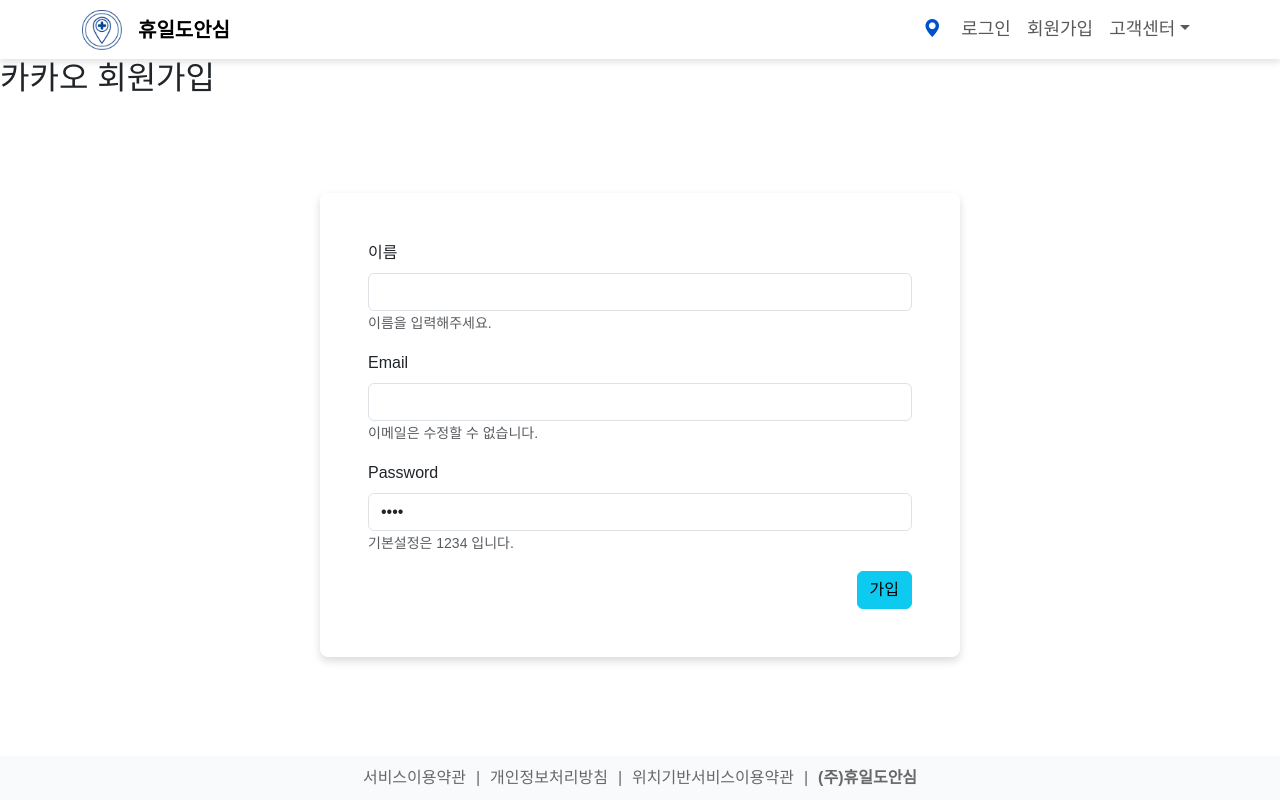
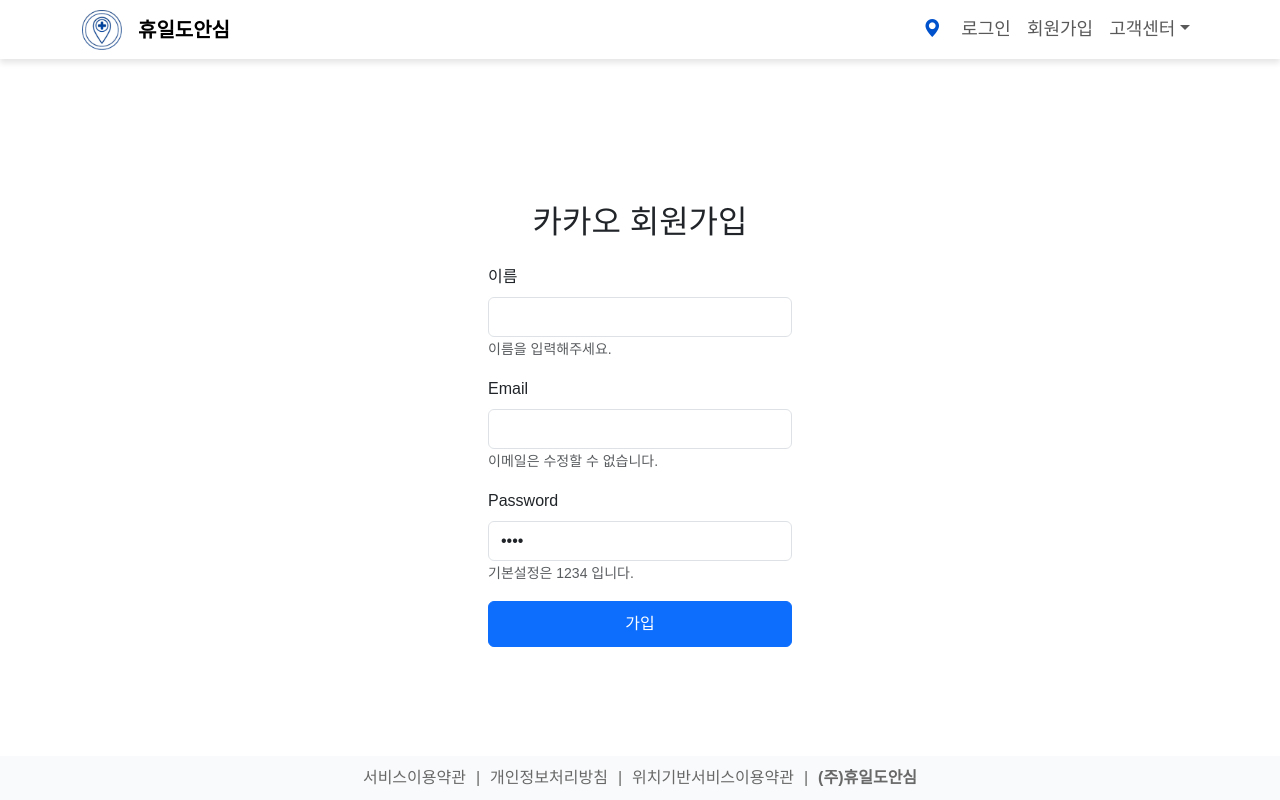
Before and after one commit to crystal-pak/Safeevenonholidays, a React (Create React App) app in the folder Safeevenonholidays-react/: page /member/modify in a window 1280 px wide. Built offline with nearby package versions, Linux system fonts and the light colour scheme; no server answers; a web font is replaced by a local one.

Commit message:
feat: 카카오 회원가입 디자인 수정

```diff
--- a/Safeevenonholidays-react/src/UserAccount/KakaoModifyPage.js
+++ b/Safeevenonholidays-react/src/UserAccount/KakaoModifyPage.js
@@ -4,7 +4,6 @@
 const KakaoModifyPage = () => {
   return (
     <>
-    <h2>카카오 회원가입</h2>
     <KakaoModifyComponent />
     </>
   )
--- a/Safeevenonholidays-react/src/component/member/KakaoModifyComponent.js
+++ b/Safeevenonholidays-react/src/component/member/KakaoModifyComponent.js
@@ -41,10 +41,11 @@
   return (
     <>
         <div className='d-flex justify-content-center my-5'>
-            <Card className='w-50 p-5 mt-5'>
+            <div className='card-login p-5 mt-5'>
+            <h2 className='text-center mb-4'>카카오 회원가입</h2>
                 <Form.Group className="mb-3" controlId="formBasicName">
                     <Form.Label>이름</Form.Label>
-                    <Form.Control type="text" name='name' value={member.name} onChange={handleChange} />
+                    <Form.Control type="text" name='name' value={member.name} onChange={handleChange} className='mb-0' />
                     <Form.Text className="text-muted">
                       이름을 입력해주세요.
                     </Form.Text>
@@ -52,7 +53,7 @@
 
                 <Form.Group className="mb-3" controlId="formBasicEmail">
                     <Form.Label>Email</Form.Label>
-                    <Form.Control type="text" name='email' value={member.email} readOnly />
+                    <Form.Control type="text" name='email' value={member.email} readOnly className='mb-0' />
                     <Form.Text className="text-muted">
                       이메일은 수정할 수 없습니다.
                     </Form.Text>
@@ -60,18 +61,18 @@
 
                 <Form.Group className="mb-3" controlId="formBasicPassword">
                     <Form.Label>Password</Form.Label>
-                    <Form.Control type="password" name='pw' value={member.pw} onChange={handleChange} />
+                    <Form.Control type="password" name='pw' value={member.pw} onChange={handleChange}className='mb-0' />
                     <Form.Text className="text-muted">
                       기본설정은 1234 입니다.
                     </Form.Text>
                 </Form.Group>
 
                 <div className='text-end'>
-                    <Button variant="info" type="button" onClick={handleClickModify}>
+                    <Button variant="primary" type="button" onClick={handleClickModify}>
                         가입
                     </Button>
                 </div>
-            </Card>
+            </div>
         </div>
     </>
   )
```
